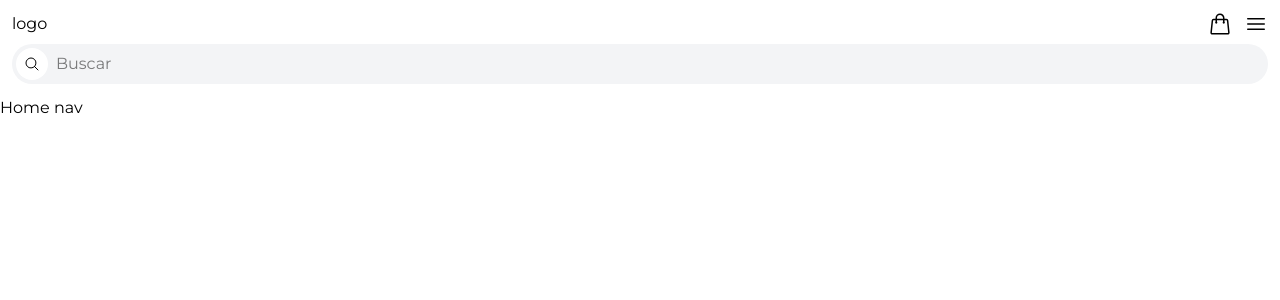
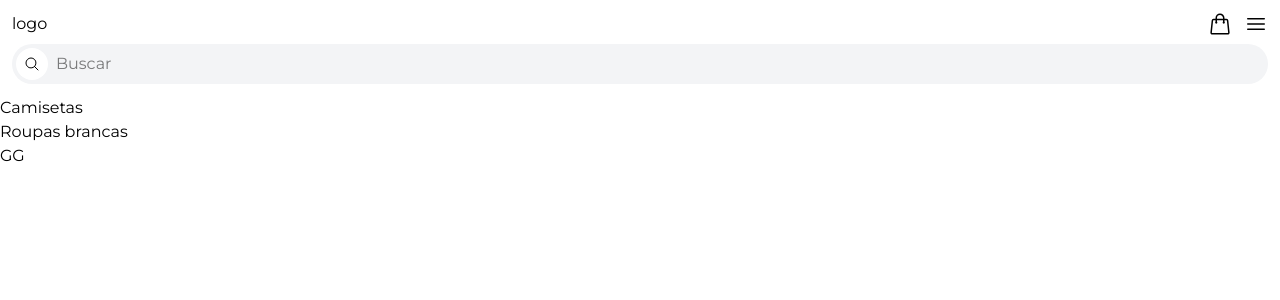
Before and after one commit to KevinADemetro/cerberus, a Next.js app: page / in a window 1280 px wide. Shown: the top 300 px of the page. Built offline with nearby package versions, Linux system fonts and the light colour scheme.

Commit message:
Cria filtro por productName

```diff
--- a/src/app/(main)/nav/[...filters]/page.tsx
+++ b/src/app/(main)/nav/[...filters]/page.tsx
@@ -3,8 +3,15 @@ import ProductsList from "../../../../components/ProductsList";
 import { getProductsVariantsWithImage } from "@/src/utils/productVariant";
 import { parseProductVariantFilters } from "@/src/utils/productVariantFilters";
 
-async function Page({ params }: { params: Promise<{ filters: string[] }> }) {
+async function Page({
+  params,
+  searchParams,
+}: {
+  params: Promise<{ filters: string[] }>;
+  searchParams: Promise<{ term: string }>;
+}) {
   const { filters: filtersParam } = await params;
+  const { term } = await searchParams;
 
   if (filtersParam.length % 2 !== 0 && filtersParam.length !== 0) {
     notFound();
@@ -15,6 +22,9 @@ async function Page({ params }: { params: Promise<{ filters: string[] }> }) {
     const chave = filtersParam[i];
     const valor = filtersParam[i + 1];
     filtros[chave] = valor;
+  }
+  if (term) {
+    filtros["productName"] = term;
   }
 
   const products = await getProductsVariantsWithImage(
--- a/src/app/(main)/nav/page.tsx
+++ b/src/app/(main)/nav/page.tsx
@@ -1,8 +1,16 @@
 import ProductsList from "@/src/components/ProductsList";
 import { getProductsVariantsWithImage } from "@/src/utils/productVariant";
+import { parseProductVariantFilters } from "@/src/utils/productVariantFilters";
 
-async function Page() {
-  const products = await getProductsVariantsWithImage(null);
+async function Page({ searchParams }: { searchParams: Promise<{ term: string }> }) {
+  const { term } = await searchParams;
+  const filtros: Record<string, string> = {};
+  if (term) {
+    filtros["productName"] = term;
+  }
+  const products = await getProductsVariantsWithImage(
+    parseProductVariantFilters(filtros)
+  );
   return (
     <div>
       <ProductsList products={products} />
--- a/src/app/(main)/page.tsx
+++ b/src/app/(main)/page.tsx
@@ -1,8 +1,10 @@
 import Link from "next/link";
 export default function Home() {
   return (
-    <div>
-      Home <Link href="/nav/teste/a">nav</Link>
+    <div className="flex flex-col">
+      <Link href="/nav/categoria/camisetas">Camisetas</Link>
+      <Link href="/nav/cor/branco">Roupas brancas</Link>
+      <Link href="/nav/tamanho/gg">GG</Link>
     </div>
   );
 }
--- a/src/utils/productVariant.ts
+++ b/src/utils/productVariant.ts
@@ -28,6 +28,11 @@ export async function getProductsVariantsWithImage(filter: ProductVariantFilters
     if (filter.tamanho) {
       values.push(filter.tamanho);
       whereClauses.push(`pv.size ILIKE $${values.length}`);
+    }
+
+    if (filter.productName) {
+      values.push(`%${filter.productName}%`);
+      whereClauses.push(`p.name ILIKE $${values.length}`);
     }
   }
 
--- a/src/utils/productVariantFilters.schema.ts
+++ b/src/utils/productVariantFilters.schema.ts
@@ -5,6 +5,7 @@ export const productVariantFiltersSchema = z
     cor: z.string().optional(),
     tamanho: z.string().optional(),
     categoria: z.string().optional(),
+    productName: z.string().optional(),
   })
   .strict();
 
```
